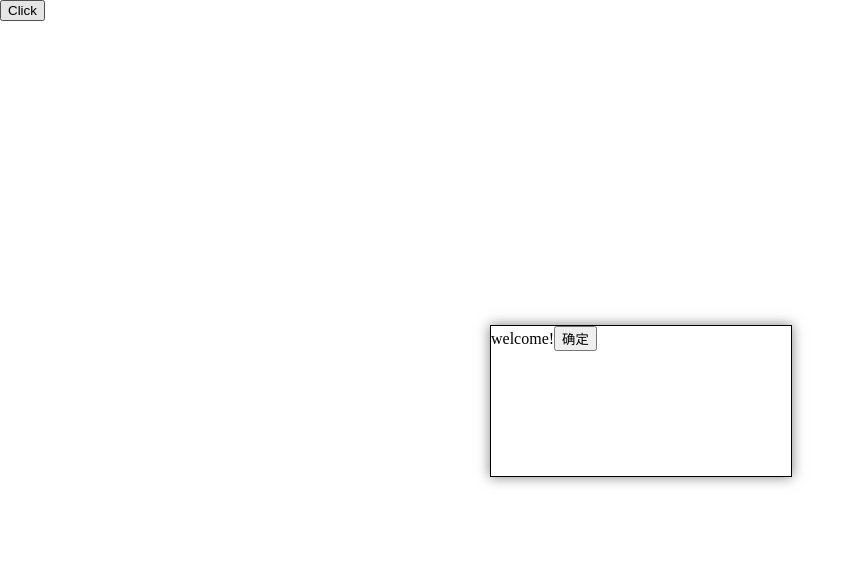
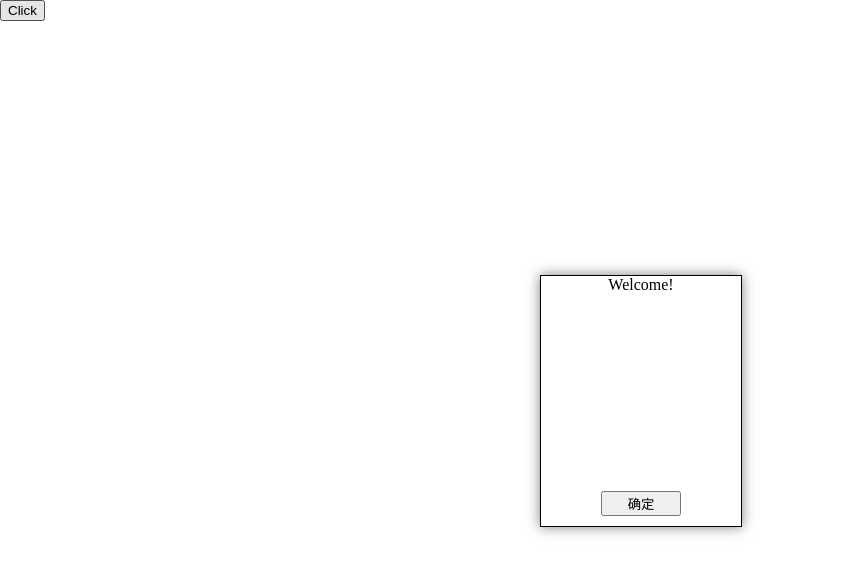
Before and after one commit to GregTraps/MyModal, a plain HTML site: page index.html in a window 1280 px wide. Both pictures are taken after a click on the button "Click". Shown: the whole page, without its empty margins (0-863 px from the left). Drawn offline with Linux system fonts and the light colour scheme.

Commit message:
v0.4
修改接口，统一到cfg
增加确定按钮样式

```diff
--- a/css/modal.css
+++ b/css/modal.css
@@ -2,4 +2,12 @@
     position: fixed;
     border: solid 1px black;
     box-shadow: 0 0 12px rgba(0,0,0,0.5);
+    text-align: center;
 }
+.modal_boundingBox input {
+    position: absolute;
+    width: 80px;
+    bottom: 10px;
+    left: 50%;
+    margin-left: -40px;
+}
--- a/js/main.js
+++ b/js/main.js
@@ -8,11 +8,13 @@ require.config({
 });
 require(["jquery","modal"],function ($, m) {
     $("#btn-alert").click(function () {
-        return new m.Modal().alert("welcome!",function () {
-            alert("clicked");
-        },{
-            width : 300,
-            height : 150
+        return new m.Modal().alert({
+            width : 200,
+            height : 250,
+            content : "Welcome!",
+            handler : function () {
+                alert("clicked");
+            }
         });
     });
 });
--- a/js/modal.js
+++ b/js/modal.js
@@ -5,27 +5,29 @@ define(['jquery'],function ($) {
     function Modal() {
         this.cfg = {
             width : 500,
-            height : 300
+            height : 300,
+            content : "",
+            handler : function (){}
         };
     }
     Modal.prototype = {
-        alert : function (content,handler,cfg){
+        alert : function (cfg){
+            var config = $.extend(this.cfg,cfg);
             var boundingBox = $('<div class="modal_boundingBox"></div>');
             boundingBox.appendTo("body");
-            boundingBox.html(content);
+            boundingBox.html(config.content);
             var btn = $('<input type="button" value="确定">');
             btn.appendTo(boundingBox);
             btn.click(function(){
-                handler && handler();
+                config.handler && config.handler();
                 boundingBox.remove();
                 return false;
             });
-            $.extend(this.cfg,cfg);
             boundingBox.css({
-                width : this.cfg.width+"px",
-                height : this.cfg.height+"px",
-                left : (this.cfg.x || (window.innerWidth - this.cfg.width) / 2) + "px",
-                top : (this.cfg.y || (window.innerHeight - this.cfg.height) / 2) + "px"
+                width : config.width+"px",
+                height : config.height+"px",
+                left : (config.x || (window.innerWidth - config.width) / 2) + "px",
+                top : (config.y || (window.innerHeight - config.height) / 2) + "px"
             })
         },
         confirm:function () {},
```
